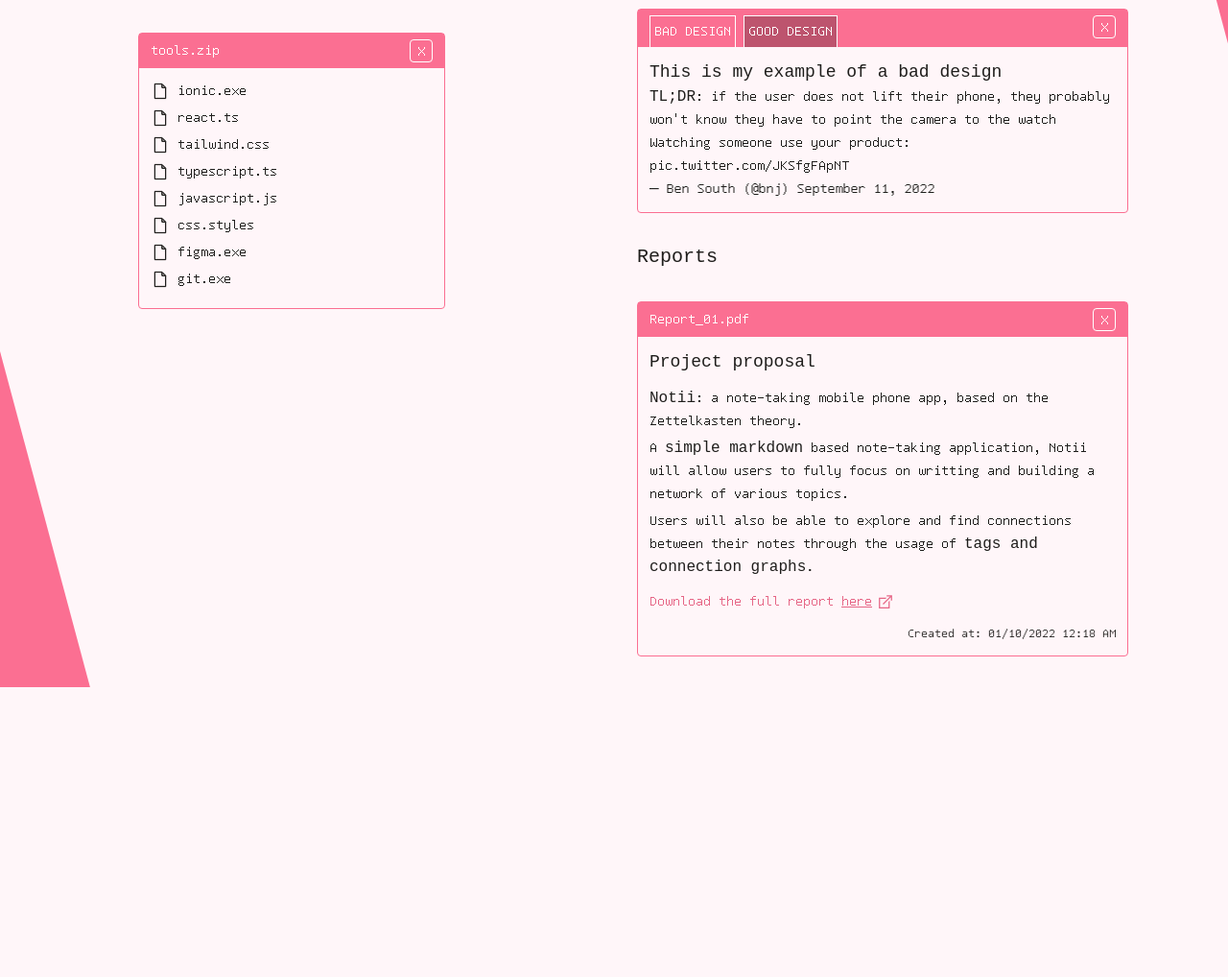
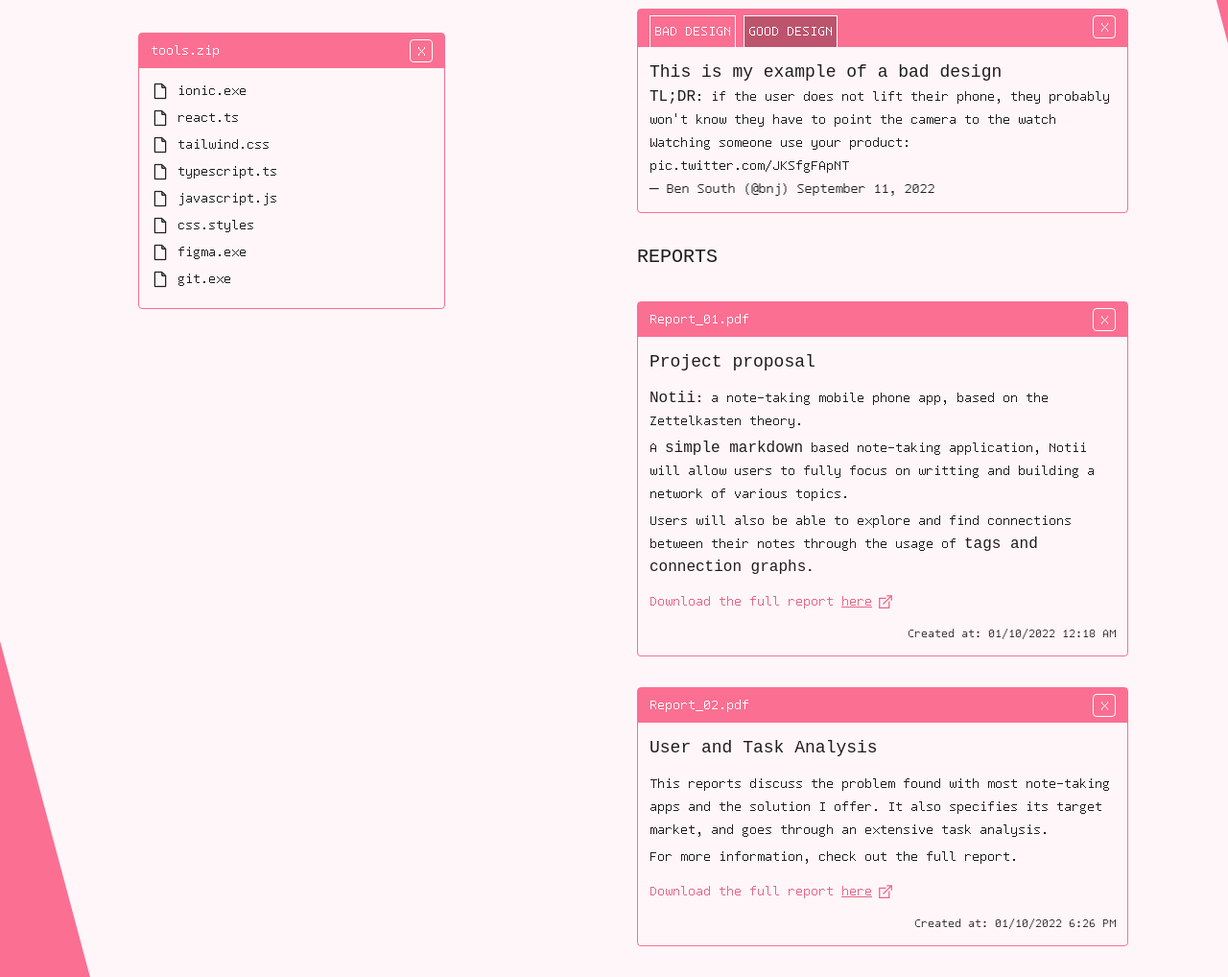
Before and after one commit to itsFilipa/filipa, a website built with Vite: page index.html in a window 1280 px wide. Shown: the part 305-1323 px from the top of the page at 96% size. Before the commit the page ends 1021 px from the top, so only its background shows below. Built offline with nearby package versions, Linux system fonts and the light colour scheme; files whose address does not match are found by name.

Commit message:
added 2nd report

```diff
--- a/index.html
+++ b/index.html
@@ -167,6 +167,8 @@
           </div>
         </div>
 
+        <!-- Assignments -->
+
         <p class="font-bodybold text-xl">ASSIGNMENTS</p>
 
         <div class="w-full h-fit border border-ultrapink rounded-[4px]">
@@ -250,7 +252,9 @@
           </div>
         </div>
 
-        <p class="font-bodybold text-xl">Reports</p>
+        <!-- Reports -->
+
+        <p class="font-bodybold text-xl">REPORTS</p>
 
         <div class="w-full h-fit border border-ultrapink rounded-[4px]">
           <div class="w-full bg-ultrapink py-1.5 px-3 row justify-between">
@@ -291,6 +295,41 @@
             </p>
             <p class="flex justify-end text-sm mt-2">
               Created at: 01/10/2022 12:18 AM
+            </p>
+          </div>
+        </div>
+
+        <div class="w-full h-fit border border-ultrapink rounded-[4px]">
+          <div class="w-full bg-ultrapink py-1.5 px-3 row justify-between">
+            <p class="text-white">Report_02.pdf</p>
+            <div
+              class="border border-white rounded-[4px] w-6 h-6 text-white flex justify-center"
+            >
+              X
+            </div>
+          </div>
+
+          <div class="col gap-1 m-3">
+            <p class="font-bodybold text-lg mb-2">User and Task Analysis</p>
+            <p>
+              This reports discuss the problem found with most note-taking apps
+              and the solution I offer. It also specifies its target market, and
+              goes through an extensive task analysis.
+            </p>
+            <p>For more information, check out the full report.</p>
+
+            <p class="mt-2 flex gap-2 text-blush">
+              Download the full report
+              <a
+                href="/files/report_2.pdf"
+                download
+                class="underline flex w-fit flex-center gap-1"
+                >here
+                <img src="/icons/link_blush.svg" />
+              </a>
+            </p>
+            <p class="flex justify-end text-sm mt-2">
+              Created at: 01/10/2022 6:26 PM
             </p>
           </div>
         </div>
```
Also changed, not shown: 1 other file.
